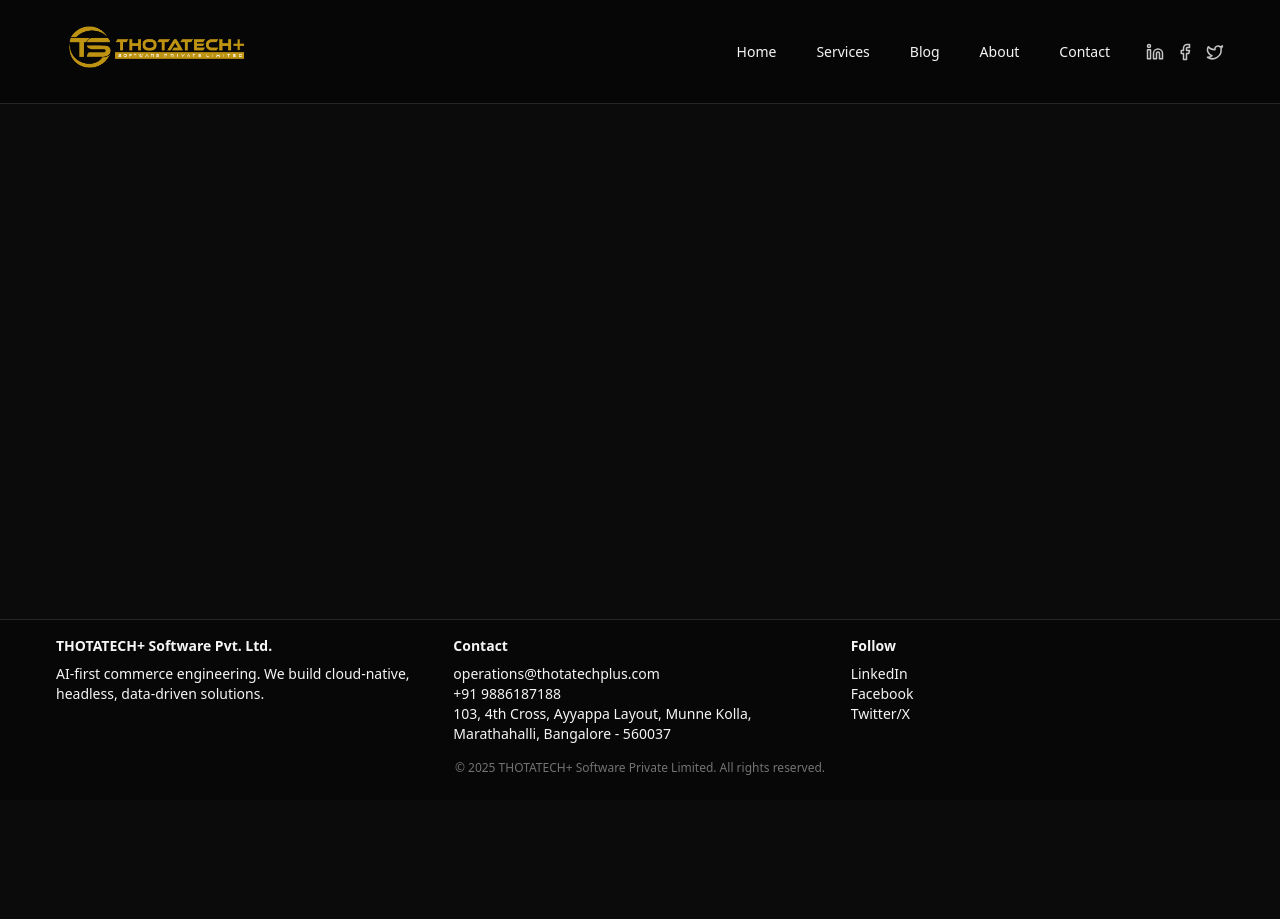
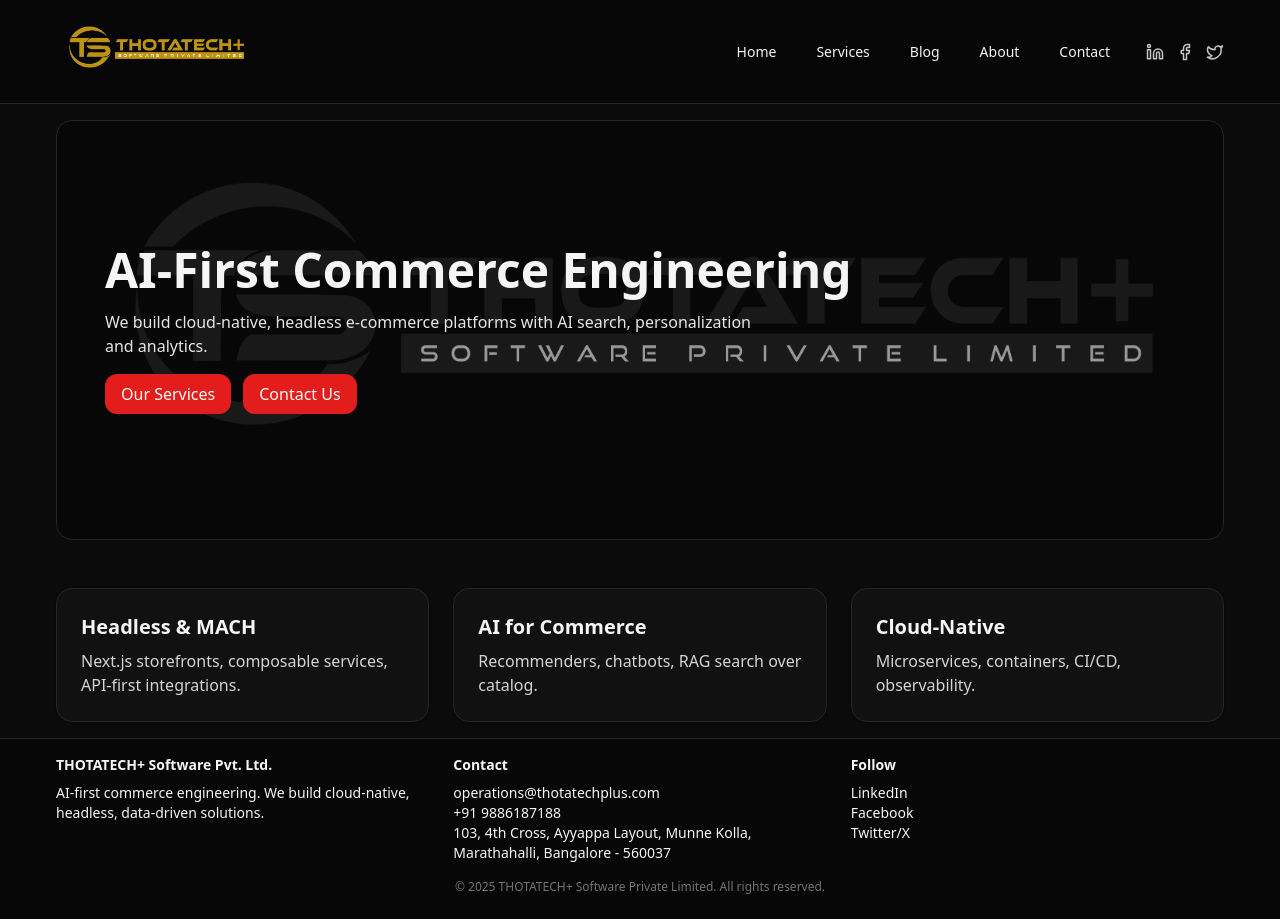
Before and after one commit to thotatechplus-boop/thotatechplusv1, a Next.js app: page / in a window 1280 px wide. Before the commit the page ends 800 px from the top, so only its background shows below. Built offline with nearby package versions, Linux system fonts and the light colour scheme; no server answers.

Commit message:
Update page.tsx

```diff
--- a/app/page.tsx
+++ b/app/page.tsx
@@ -1,3 +1,36 @@
-export default function Index() {
-  return null;
+import Image from "next/image";
+import Link from "next/link";
+
+export default function Home() {
+  return (
+    <section className="container py-8 space-y-12">
+      <div className="relative w-full h-[320px] md:h-[420px] rounded-2xl overflow-hidden border border-neutral-800">
+        <Image src="/banner.png" alt="Banner" fill priority style={{objectFit:"fill"}} />
+        <div className="absolute inset-0 bg-black/40" />
+        <div className="absolute inset-0 flex items-center">
+          <div className="p-8 md:p-12 space-y-4">
+            <h1 className="text-3xl md:text-5xl font-extrabold">AI‑First Commerce Engineering</h1>
+            <p className="max-w-2xl text-neutral-200">We build cloud-native, headless e‑commerce platforms with AI search, personalization and analytics.</p>
+            <div className="flex gap-3">
+              <Link href="/services" className="btn">Our Services</Link>
+              <Link href="/contact" className="btn">Contact Us</Link>
+            </div>
+          </div>
+        </div>
+      </div>
+
+      <div className="grid md:grid-cols-3 gap-6">
+        {[
+          { title: "Headless & MACH", desc: "Next.js storefronts, composable services, API-first integrations.", href: "/services#ecommerce" },
+          { title: "AI for Commerce", desc: "Recommenders, chatbots, RAG search over catalog.", href: "/services#ai" },
+          { title: "Cloud-Native", desc: "Microservices, containers, CI/CD, observability.", href: "/services#cloud" },
+        ].map((c) => (
+          <a key={c.title} href={c.href} className="card hover:border-brand-red/60 transition">
+            <h3 className="text-xl font-semibold mb-2">{c.title}</h3>
+            <p className="text-neutral-300">{c.desc}</p>
+          </a>
+        ))}
+      </div>
+    </section>
+  );
 }
```
